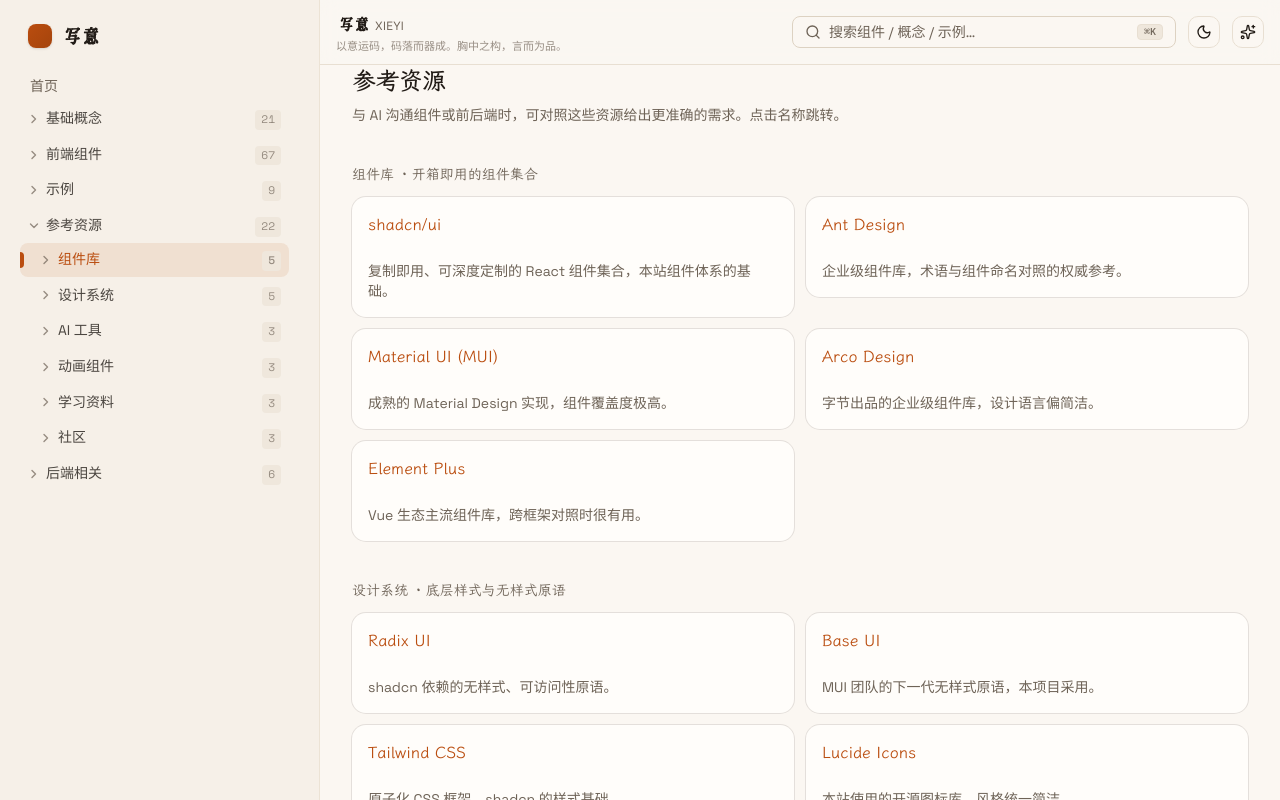
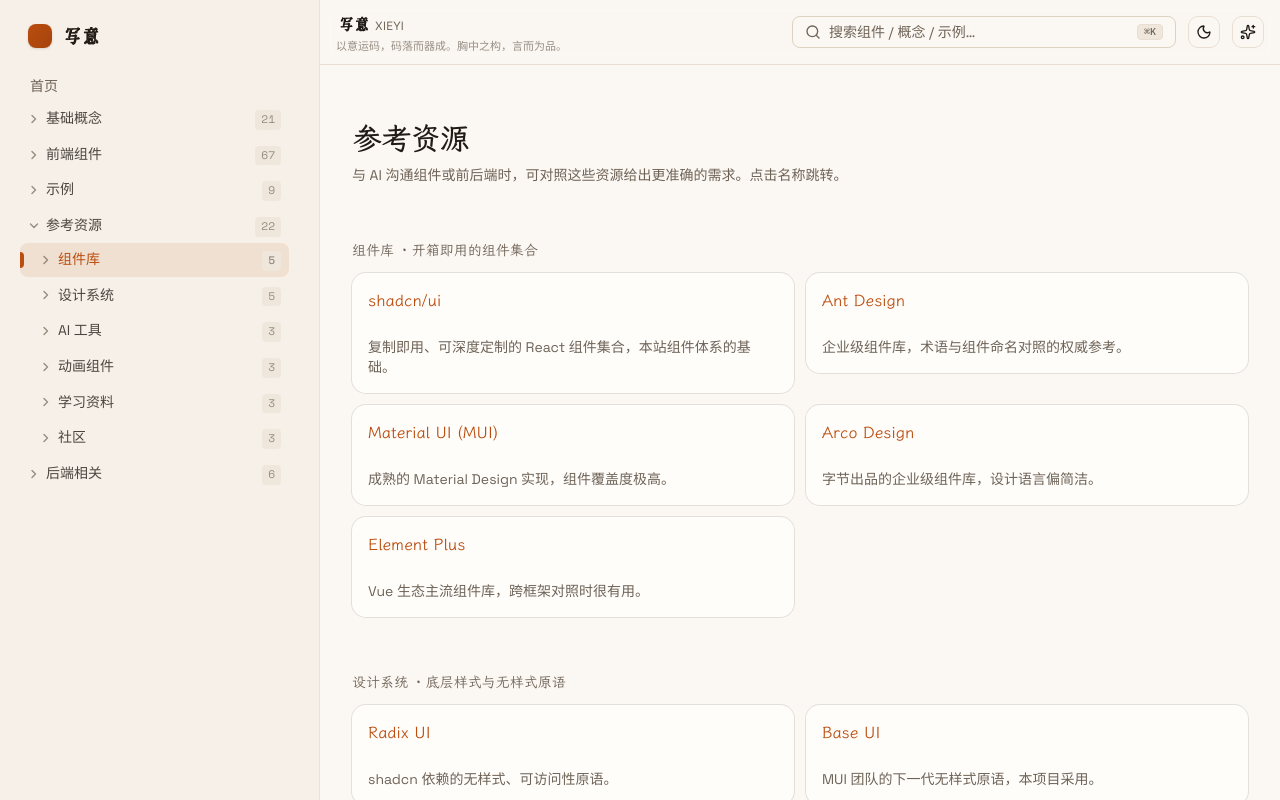
Before and after one commit to ErgeAIA/XieYi, a Next.js app: page /resources in a window 1280 px wide. Shown: the top 800 px of the page. Built offline with nearby package versions, Linux system fonts and the light colour scheme.

Commit message:
style(resources): 套用共享原语、收口锚点（保持服务端组件）

```diff
--- a/src/app/resources/page.tsx
+++ b/src/app/resources/page.tsx
@@ -1,6 +1,7 @@
 import type { Metadata } from "next";
 import { Card, CardContent, CardHeader, CardTitle } from "@/components/ui/card";
 import { Reveal } from "@/components/motion/reveal";
+import { PageContainer, PageHeader, GroupLabel } from "@/components/page-shell";
 import {
   resources,
   resourceCategories,
@@ -16,13 +17,11 @@
 
 export default function ResourcesPage() {
   return (
-    <div className="mx-auto max-w-5xl space-y-10">
-      <div className="space-y-2">
-        <h1 className="text-2xl font-semibold tracking-tight">参考资源</h1>
-        <p className="text-sm text-muted-foreground">
-          与 AI 沟通组件或前后端时，可对照这些资源给出更准确的需求。点击名称跳转。
-        </p>
-      </div>
+    <PageContainer>
+      <PageHeader
+        title="参考资源"
+        description="与 AI 沟通组件或前后端时，可对照这些资源给出更准确的需求。点击名称跳转。"
+      />
 
       {resourceCategories.map((cat) => {
         const items = resources.filter((r) => r.category === cat);
@@ -32,21 +31,21 @@
             key={cat}
             id={cat}
             data-spy-group={cat}
-            className="scroll-mt-16 space-y-3"
+            className="scroll-anchor space-y-3"
           >
-            <h2 className="text-sm font-medium text-muted-foreground">
+            <GroupLabel>
               {cat}
               <span className="ml-2 font-normal">
                 · {resourceCategoryMeta[cat]}
               </span>
-            </h2>
+            </GroupLabel>
             <div className="grid gap-3 sm:grid-cols-2">
               {items.map((r, i) => (
                 <Reveal key={r.name} delay={i * 60}>
                   <Card
                     id={resourceId(r)}
                     data-spy-item={resourceId(r)}
-                    className="hover-lift scroll-mt-24"
+                    className="hover-lift scroll-anchor"
                   >
                     <CardHeader className="pb-2">
                       <CardTitle className="text-base">
@@ -70,6 +69,6 @@
           </section>
         );
       })}
-    </div>
+    </PageContainer>
   );
 }
```
